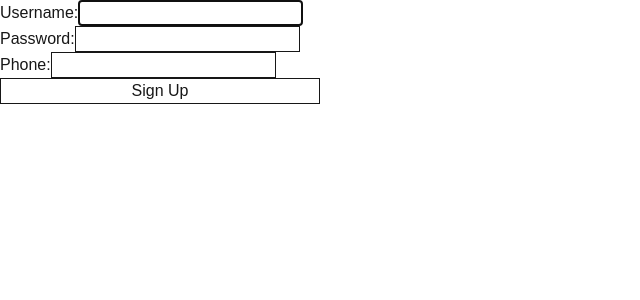
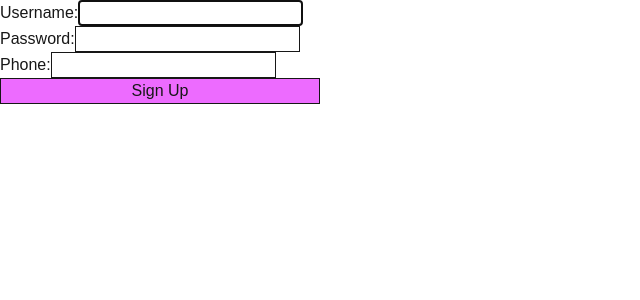
Before and after one commit to rtvasu/atari, a Next.js app: page / in a window 1280 px wide. Shown: the top 300 px of the page, without its empty margins (0-640 px from the left). Built offline with nearby package versions, Linux system fonts and the light colour scheme.

Commit message:
nit: changing button color, and hover color to fuchsia

```diff
--- a/app/page.tsx
+++ b/app/page.tsx
@@ -13,7 +13,7 @@ export default function Home() {
         Phone:
         <input className="border border-foreground px-2" />
       </label>
-      <button className="border border-foreground max-w-xs cursor-pointer hover:bg-pink-500">Sign Up</button>
+      <button className="border border-foreground max-w-xs cursor-pointer bg-fuchsia-400 hover:bg-fuchsia-500">Sign Up</button>
     </div>
   );
 }
```
